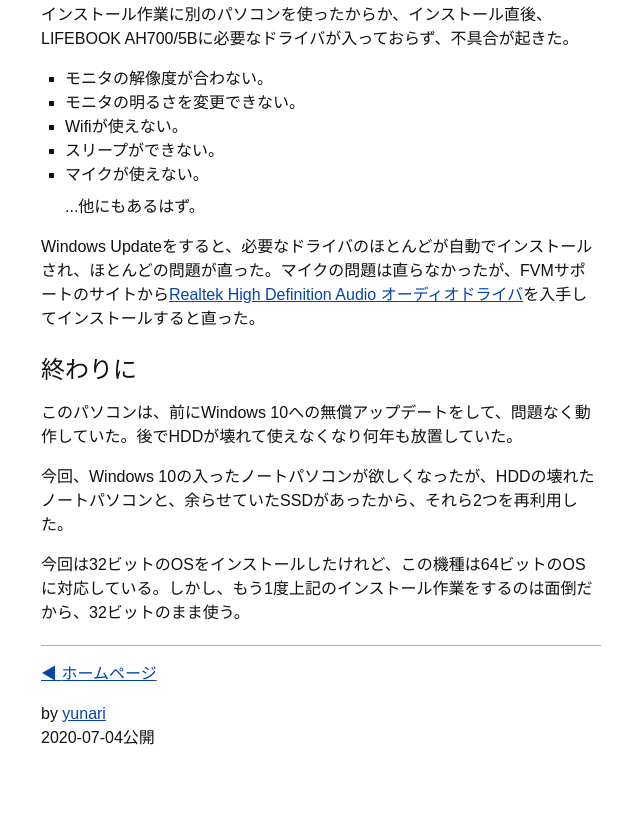
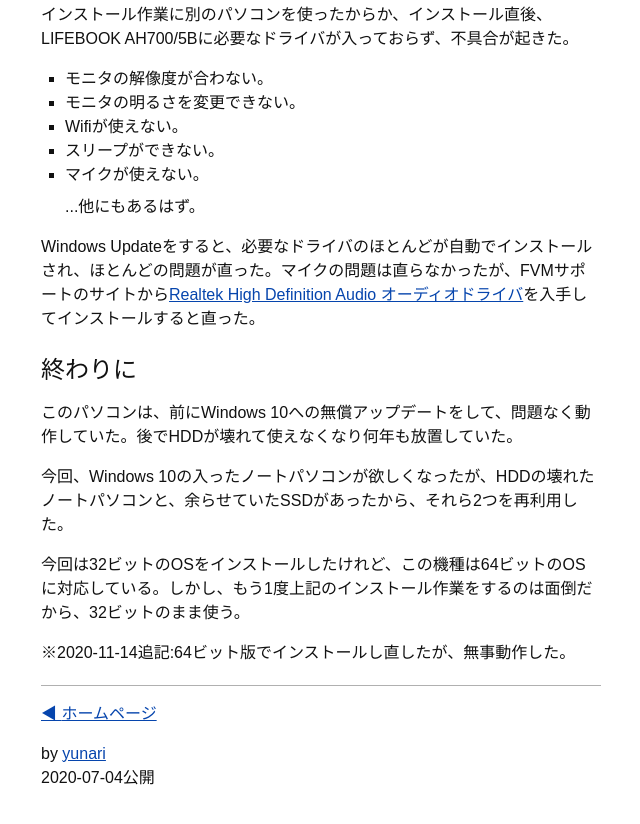
Before and after one commit to jiyugi/jiyugi.github.io, a plain HTML site: page 2020win10.html in a window 1280 px wide. Shown: the part 1325-2149 px from the top of the page, without its empty margins (319-959 px from the left). Drawn offline with Linux system fonts and the light colour scheme.

Commit message:
fix 2020win10

```diff
--- a/2020win10.html
+++ b/2020win10.html
@@ -66,6 +66,7 @@
 <p>このパソコンは、前にWindows 10への無償アップデートをして、問題なく動作していた。後でHDDが壊れて使えなくなり何年も放置していた。</p>
 <p>今回、Windows 10の入ったノートパソコンが欲しくなったが、HDDの壊れたノートパソコンと、余らせていたSSDがあったから、それら2つを再利用した。</p>
 <p>今回は32ビットのOSをインストールしたけれど、この機種は64ビットのOSに対応している。しかし、もう1度上記のインストール作業をするのは面倒だから、32ビットのまま使う。</p>
+<p>※2020-11-14追記:64ビット版でインストールし直したが、無事動作した。</p>
 
 </div>
 
```
